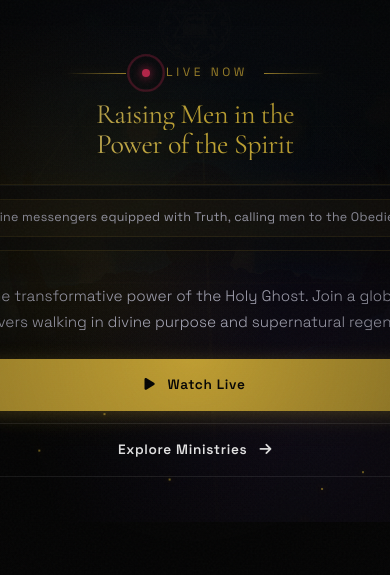
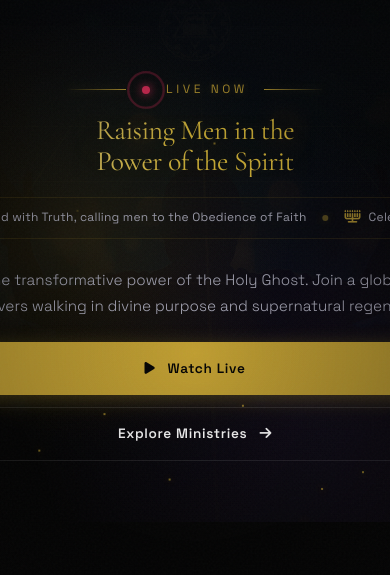
Before and after one commit to Ikimi100/Church-website, a website: page public/index.html in a window 390 px wide. Shown: the part 69-644 px from the top of the page. Drawn offline with nearby package versions, Linux system fonts and the light colour scheme.

Commit message:
Update project files

```diff
--- a/public/index.html
+++ b/public/index.html
@@ -403,7 +403,7 @@
             <div class="torah-search">
                 <div class="torah-search-box">
                     <i class="fas fa-search"></i>
-                    <input type="text" id="torahSearch" placeholder="Search by week or month — e.g. Bo, January..." oninput="renderTorah()" onkeydown="if(event.key==='Enter')renderTorah()">
+                    <input type="text" id="torahSearch" placeholder="Search week or month…" oninput="renderTorah()" onkeydown="if(event.key==='Enter')renderTorah()">
                 </div>
                 <button class="torah-search-btn" onclick="renderTorah()">Search</button>
                 <button class="torah-reset-btn" id="torahReset" onclick="resetTorah()" style="display:none;">Show upcoming</button>
--- a/public/script.js
+++ b/public/script.js
@@ -397,7 +397,7 @@
 ];
 
 // ==================== TORAH PORTIONS — SEARCHABLE GRID ====================
-const TORAH_VISIBLE_COUNT = 6;
+const TORAH_VISIBLE_COUNT = 2;
 
 function parseTorahDate(str) {
     const d = new Date(str);
--- a/public/style.css
+++ b/public/style.css
@@ -1228,7 +1228,7 @@
 
 .torah-search-box {
     flex: 1;
-    min-width: 220px;
+    min-width: 0;
     display: flex;
     align-items: center;
     gap: 0.75rem;
@@ -1297,9 +1297,9 @@
 
 .torah-grid {
     display: grid;
-    grid-template-columns: repeat(auto-fill, minmax(320px, 1fr));
+    grid-template-columns: repeat(auto-fit, minmax(280px, 1fr));
     gap: 1.5rem;
-    max-width: 1400px;
+    max-width: 760px;
     margin: 0 auto;
 }
 
@@ -3196,27 +3196,51 @@
    RESPONSIVE - MOBILE (768px)
    ============================================ */
 @media (max-width: 768px) {
-    /* Keep the scrolling manifesto visible on phones (compact) */
+    /* Scrolling manifesto — clean full-width strip on phones */
     .manifesto-ticker {
         max-width: 100%;
-        border-radius: 14px;
-        margin: 1.5rem auto 2rem;
-        padding: 0.85rem 0;
+        margin: 1.25rem auto 1.75rem;
+        padding: 0.65rem 0;
+        background: transparent;
+        border: none;
+        border-top: 1px solid rgba(212,175,55,0.12);
+        border-bottom: 1px solid rgba(212,175,55,0.12);
+        border-radius: 0;
+        box-shadow: none;
     }
 
     .ticker-track {
-        gap: 1.5rem;
-        padding: 0 28px;
-        animation-duration: 38s;
+        gap: 1rem;
+        padding: 0 24px;
+        animation-duration: 32s;
+    }
+
+    .ticker-item {
+        background: transparent;
+        border: none;
+        border-radius: 0;
+        padding: 0;
+        gap: 0.5rem;
+    }
+
+    .ticker-item:hover {
+        background: transparent;
+        border: none;
+        box-shadow: none;
+        transform: none;
+    }
+
+    .ticker-item i {
+        font-size: 0.8rem;
     }
 
     .ticker-item span {
-        font-size: 0.78rem;
+        font-size: 0.75rem;
     }
 
     .ticker-fade-left,
     .ticker-fade-right {
-        width: 40px;
+        width: 32px;
     }
 
     section {
```
